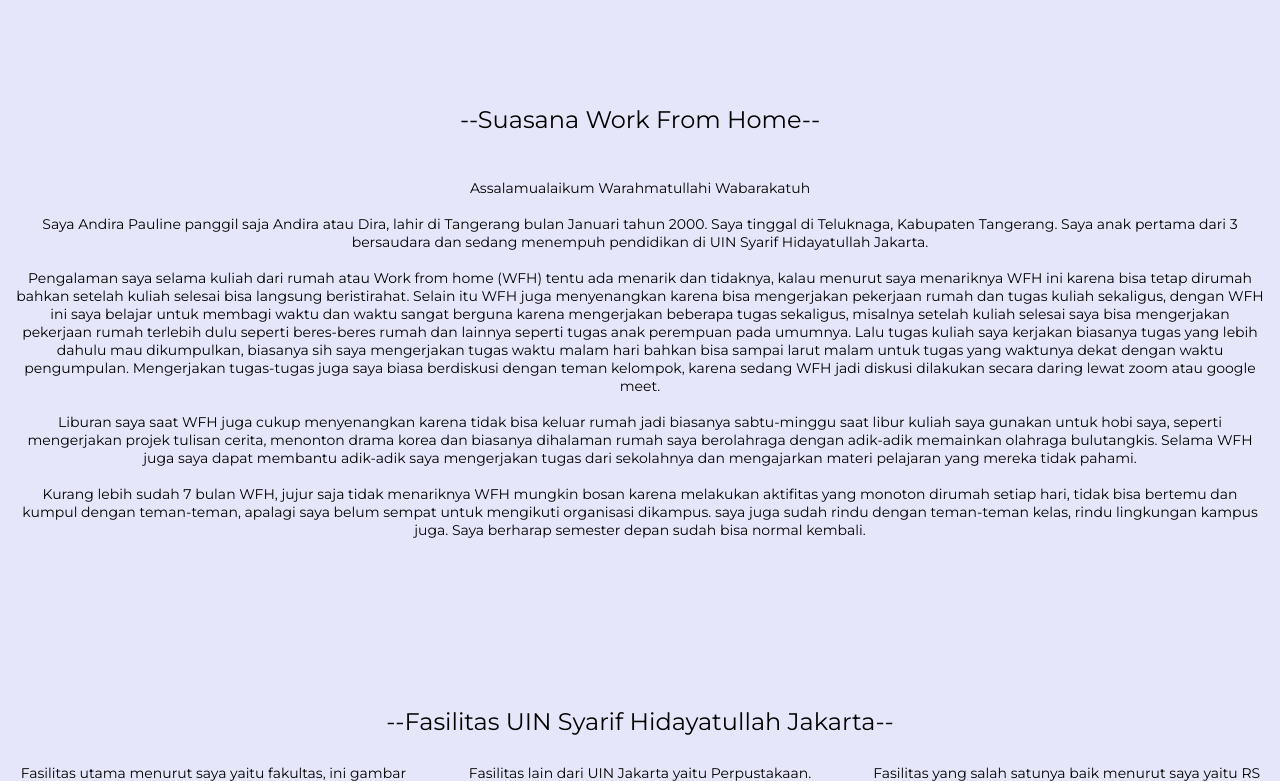
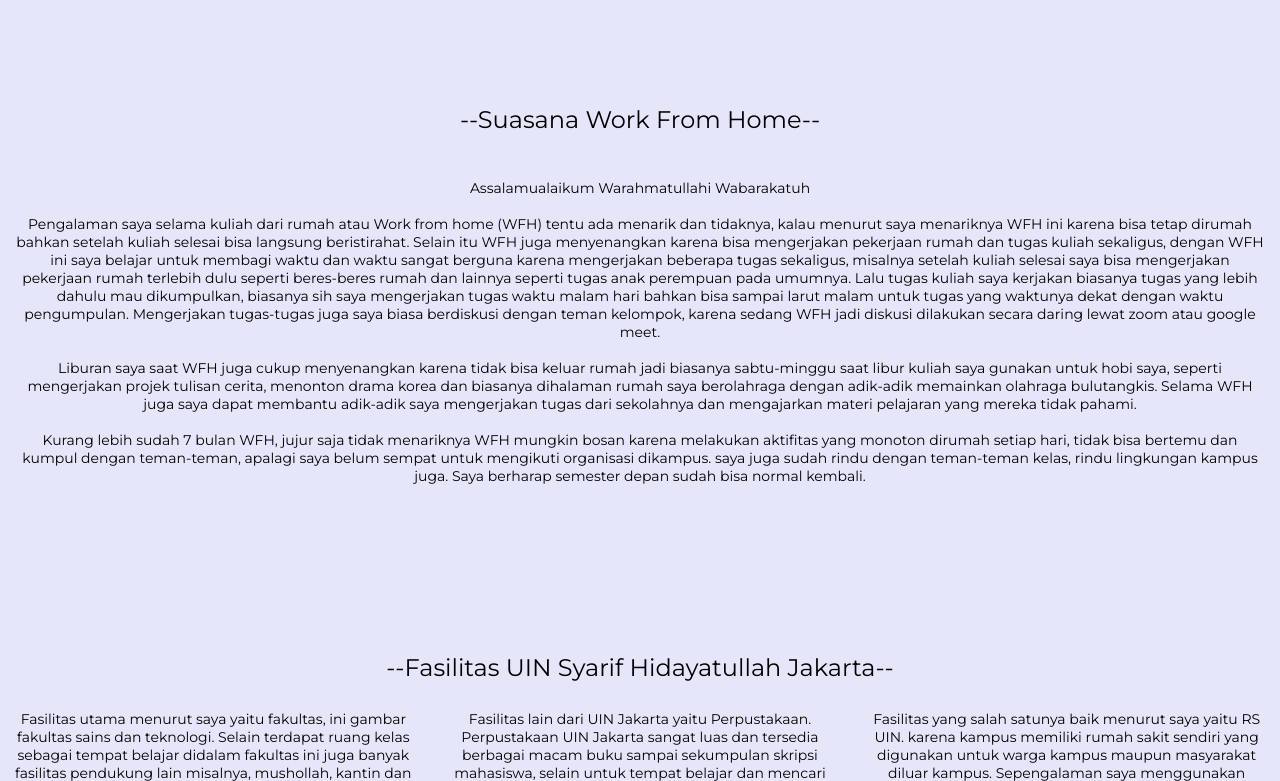
Before and after one commit to Andirapauline/tugascloud, a PHP site: page / in a window 1280 px wide. Shown: the part 738-1519 px from the top of the page. Run offline with PHP 8.4, Linux system fonts and the light colour scheme.

Commit message:
Update index.php

```diff
--- a/index.php
+++ b/index.php
@@ -104,10 +104,7 @@ p {font-size: 14px;}
   <h3>--Suasana Work From Home--</h3>
     </br>
 <p><br>Assalamualaikum Warahmatullahi Wabarakatuh</br>
-<br>
-Saya Andira Pauline panggil saja Andira atau Dira, lahir di Tangerang bulan Januari tahun 2000. Saya tinggal di Teluknaga, Kabupaten Tangerang. Saya anak pertama dari 3 bersaudara dan sedang
-menempuh pendidikan di UIN Syarif Hidayatullah Jakarta.
-</br>
+
 <br>
 Pengalaman saya selama kuliah dari rumah atau Work from home (WFH) tentu ada menarik dan tidaknya, kalau menurut saya menariknya WFH ini karena bisa tetap dirumah bahkan setelah kuliah selesai bisa langsung beristirahat. Selain itu WFH juga menyenangkan karena bisa mengerjakan pekerjaan rumah dan tugas kuliah sekaligus, dengan WFH ini saya belajar untuk membagi waktu dan waktu sangat berguna karena mengerjakan
 beberapa tugas sekaligus, misalnya setelah kuliah selesai saya bisa mengerjakan pekerjaan rumah terlebih dulu seperti beres-beres rumah dan lainnya seperti tugas anak perempuan pada umumnya.
```
